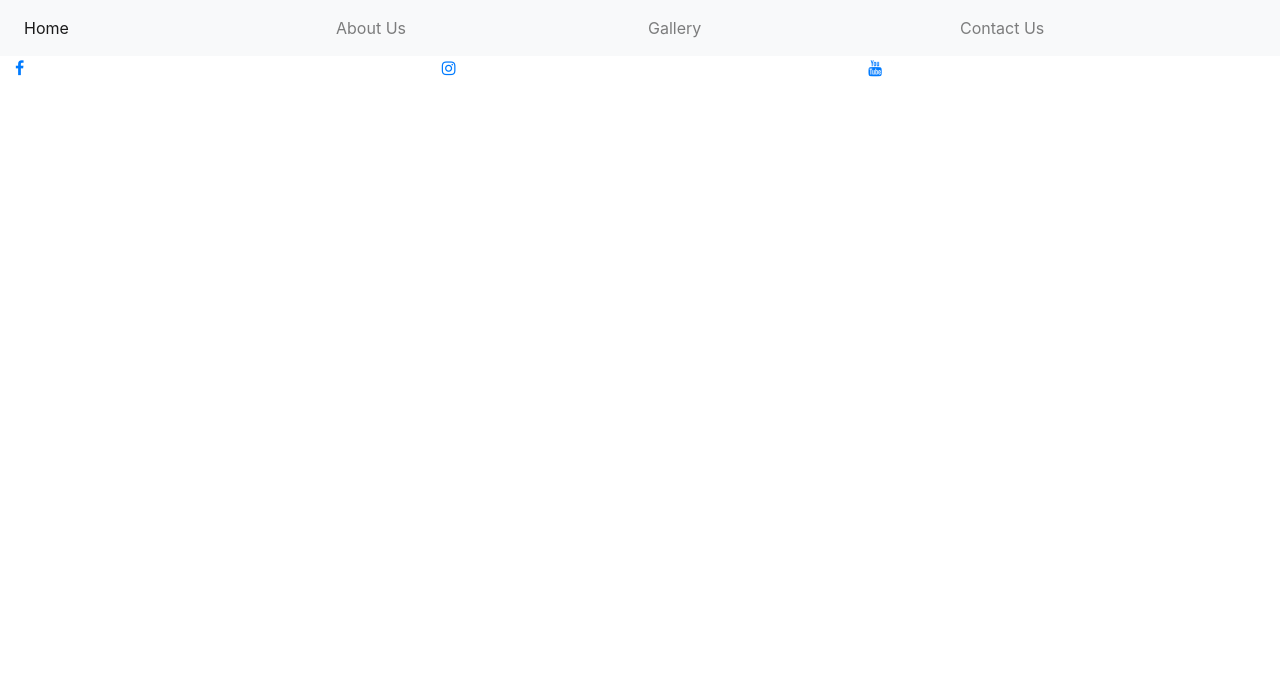
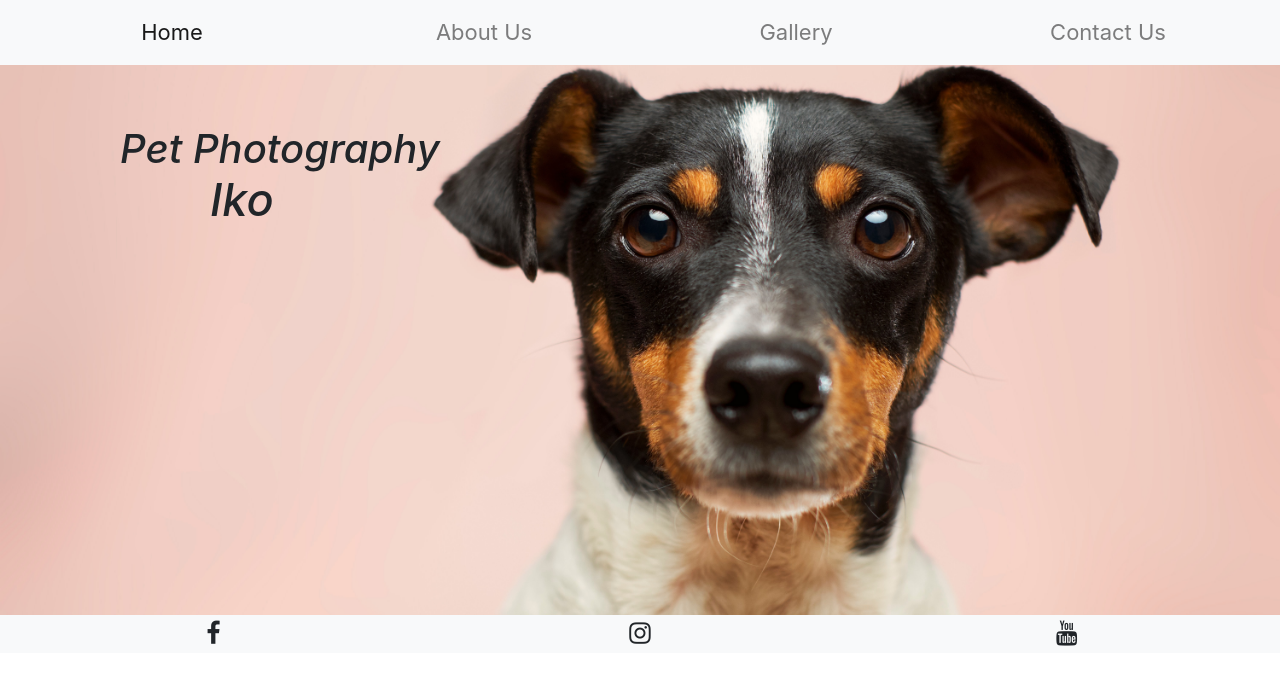
Before and after one commit to natalijabujevic/PetPhotographyIko, a plain HTML site: page index.html in a window 1280 px wide. Drawn offline with nearby package versions, Linux system fonts and the light colour scheme.

Commit message:
Styled the footer(changed the colour of the icons), added a background image and and h2 title

```diff
--- a/assets/css/style.css
+++ b/assets/css/style.css
@@ -3,8 +3,41 @@
     grid-template-columns: 25% 25% 25% 25%;
     margin-right: 0px;
     width: 100%;
+    font-size: 22px;
+    text-align: center;
 }
 .nav-item{
     justify-content: space-around;
 
 }
+
+.photo {
+    height: 550px;
+    width: 100%;
+    background: url("../images/doggo.jpg");
+    background-position: center;
+    background-repeat: no-repeat;
+    background-size: cover;
+
+}
+h2 {
+    padding-top: 60px;
+    margin-left: 120px;
+    font-style: italic;
+    font-size: 40px;
+}
+
+#name{
+    font-size: 45px;
+    margin-left: 90px;
+}
+
+.social-links{
+    text-align: center;
+    font-size: 25px;
+
+
+}
+.social-links .col a i{
+    color: #212529;
+}
--- a/index.html
+++ b/index.html
@@ -6,7 +6,9 @@
     <title>Pet Photography Iko</title>
     <link rel="stylesheet" href="https://stackpath.bootstrapcdn.com/bootstrap/4.5.0/css/bootstrap.min.css" integrity="sha384-9aIt2nRpC12Uk9gS9baDl411NQApFmC26EwAOH8WgZl5MYYxFfc+NcPb1dKGj7Sk" crossorigin="anonymous">
     <link rel="stylesheet" href="https://maxcdn.bootstrapcdn.com/font-awesome/4.7.0/css/font-awesome.min.css" type="text/css">
+    <link href="https://fonts.googleapis.com/css2?family=Roboto:ital@0;1&display=swap" rel="stylesheet">
     <link rel="stylesheet" href="assets/css/style.css">
+
 </head>
 <body>
     <header>
@@ -33,17 +35,26 @@
         </div>
         </nav>
     </header>
+    <section>
+        <div class="photo">
+            <div id="cover-text">
+                <h2>Pet Photography <br> <span id="name">Iko</span>
+                </h2>
+            </div>
+        </div>
+
+    </section>
     <footer>
         <div class="container-fluid">
-            <div class="row">
+            <div class="row social-links bg-light">
                 <div class="col">
                     <a target="_blank" href="https://www.facebook.com/">
-                    <i class="fa fa-facebook" ></i>
+                    <i class="fa fa-facebook"></i>
                     </a>
                 </div>
                 <div class="col">
                     <a target="_blank" href="https://www.instagram.com/">
-                    <i class="fa fa-instagram" ></i>
+                    <i class="fa fa-instagram " ></i>
                     </a>
                 </div>
                 <div class="col">
```
Also changed, not shown: assets/images/doggo.jpg (added).
